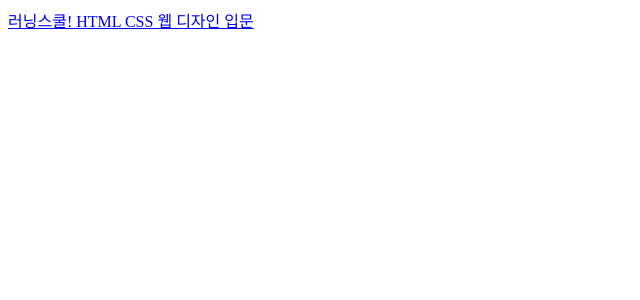
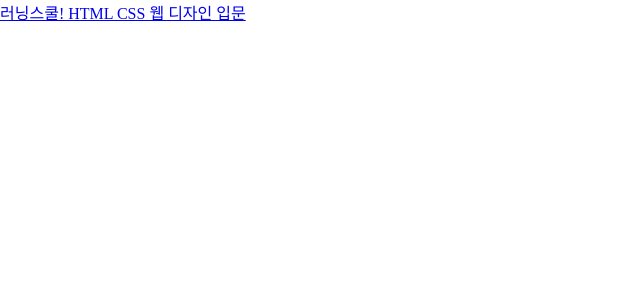
Before and after one commit to rbdkqk/css-practice, a React (Create React App) app: page / in a window 1280 px wide. Shown: the top 300 px of the page, without its empty margins (0-640 px from the left). Built offline with nearby package versions, Linux system fonts and the light colour scheme.

Commit message:
prettier, eslint 수정

```diff
--- a/package.json
+++ b/package.json
@@ -41,5 +41,11 @@
       "last 1 firefox version",
       "last 1 safari version"
     ]
+  },
+  "devDependencies": {
+    "@typescript-eslint/eslint-plugin": "^5.9.0",
+    "@typescript-eslint/parser": "^5.9.0",
+    "eslint": "^8.6.0",
+    "prettier": "^2.5.1"
   }
 }
--- /dev/null
+++ b/src/index.css
@@ -0,0 +1,3 @@
+body {
+  margin: 0;
+}
--- a/src/index.tsx
+++ b/src/index.tsx
@@ -2,6 +2,7 @@
 import ReactDOM from 'react-dom';
 import { BrowserRouter } from 'react-router-dom';
 import App from './App';
+import './index.css';
 
 ReactDOM.render(
   <React.StrictMode>
@@ -9,5 +10,5 @@
       <App />
     </BrowserRouter>
   </React.StrictMode>,
-  document.getElementById('root')
+  document.getElementById('root'),
 );
```
Also changed, not shown: src/App.tsx (+7 -2 lines), .eslintrc.json (added), .prettierrc.json (added), 2 other files (tests, documents, lock files or other folders).
